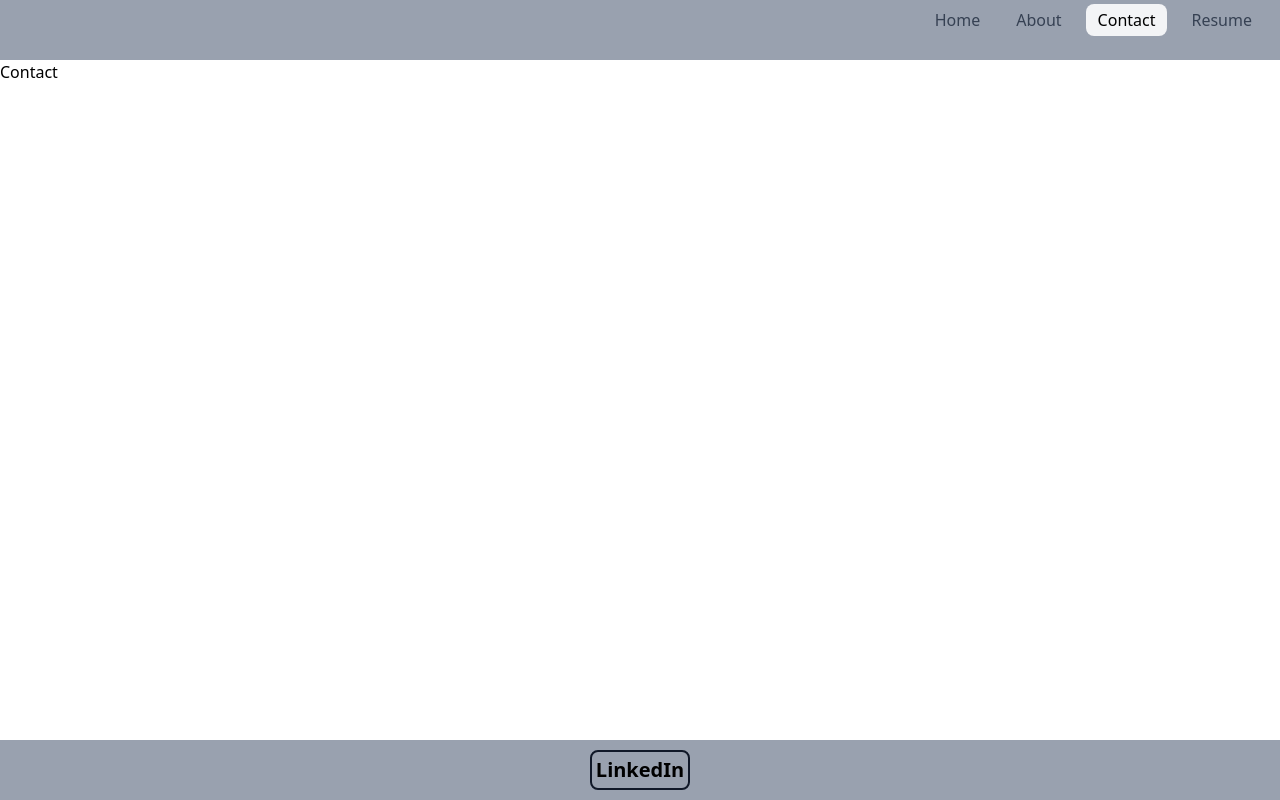
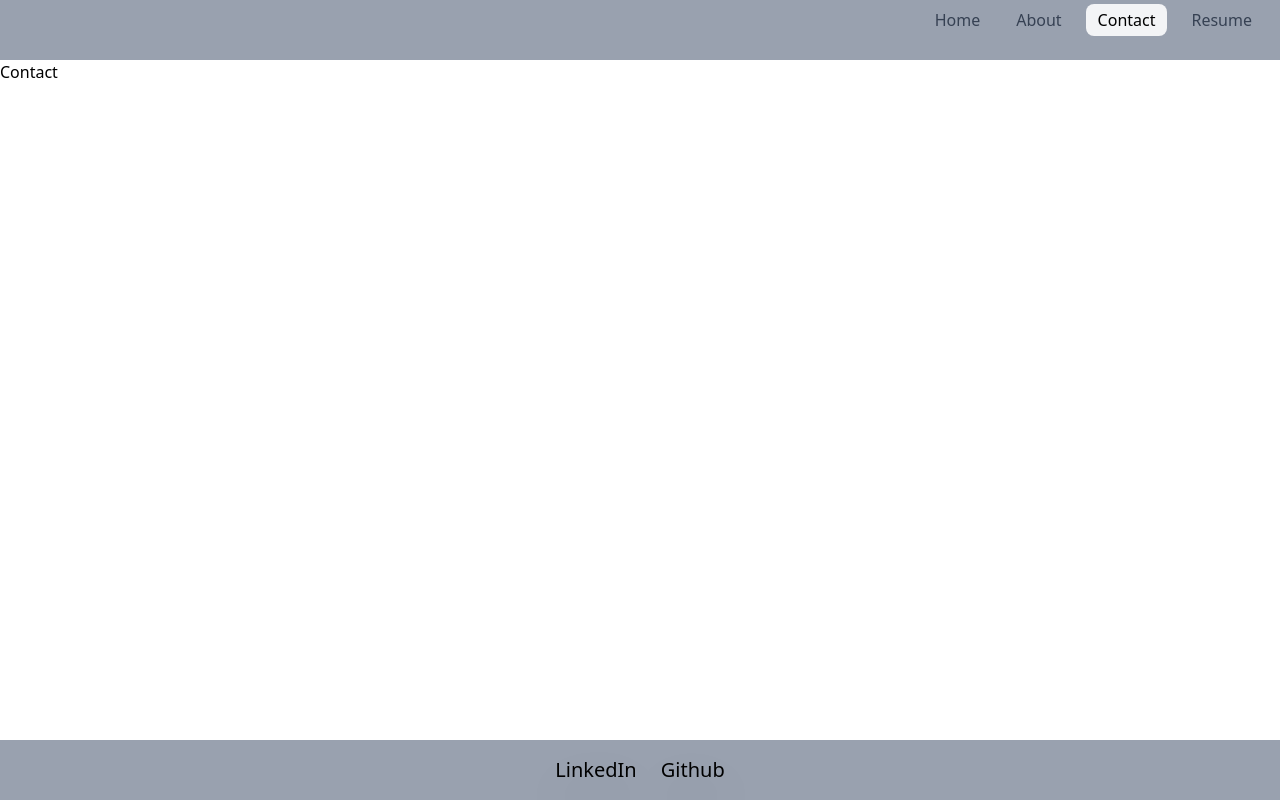
Before and after one commit to Vedant2802/Portfolio, a React (Vite) app in the folder my_portfolio/: page /contact in a window 1280 px wide. Built offline with nearby package versions, Linux system fonts and the light colour scheme; no server answers.

Commit message:
Github link added

```diff
--- a/my_portfolio/src/components/Footer.jsx
+++ b/my_portfolio/src/components/Footer.jsx
@@ -4,10 +4,12 @@ import { config } from "../constants/config";
 
 const Footer = () => {
   const {
-    footer: { linkedin },
+    footer: { linkedin, github },
   } = staticText;
 
   const linkedinLink = config.LINKEDIN_URL;
+  const githubLink = config.GITHUB_URL;
+  console.log(githubLink);
 
   return (
     <footer
@@ -16,9 +18,15 @@ const Footer = () => {
     >
       <a
         href={linkedinLink}
-        className="text-xl font-bold hover:bg-amber-100 border-2 border-gray-900 rounded-lg p-1"
+        className="text-xl font-light hover:bg-gray-100 border-2 border-transparent rounded-lg p-1 drop-shadow-2xl"
       >
         {linkedin}
+      </a>
+      <a
+        href={githubLink}
+        className="text-xl font-light hover:bg-gray-100 border-2 border-transparent rounded-lg p-1 cursor-pointer drop-shadow-2xl"
+      >
+        {github}
       </a>
     </footer>
   );
--- a/my_portfolio/src/constants/config.js
+++ b/my_portfolio/src/constants/config.js
@@ -1,6 +1,7 @@
 // Environment variables in Vite must be prefixed with VITE_
 export const config = {
   LINKEDIN_URL: import.meta.env.VITE_LINKEDIN_URL,
+  GITHUB_URL: import.meta.env.VITE_GITHUB_URL,
   // Add other environment variables here
   // VITE_API_URL: import.meta.env.VITE_API_URL,
   // VITE_APP_NAME: import.meta.env.VITE_APP_NAME,
@@ -8,3 +9,4 @@ export const config = {
 
 // You can also export individual variables for easier access
 export const LINKEDIN_URL = config.LINKEDIN_URL;
+export const GITHUB_URL = config.GITHUB_URL;
--- a/my_portfolio/src/constants/constants.js
+++ b/my_portfolio/src/constants/constants.js
@@ -7,6 +7,7 @@ export const websiteLinks = {
 export const staticText = {
   footer: {
     linkedin: "LinkedIn",
+    github: "Github",
   },
   header: {
     contact: "Contact",
```
Also changed, not shown: 1 other file (tests, documents, lock files or other folders).
